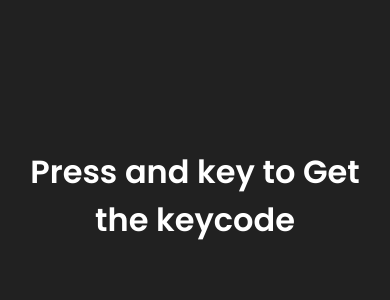
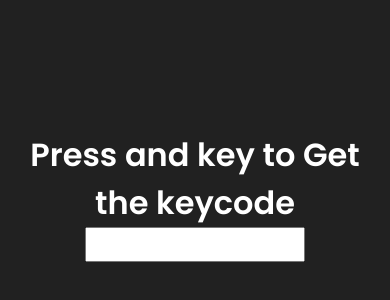
Before and after one commit to Ponna-Rajesh/Mini-project3--KeyCode.github.io, a plain HTML site: page index.html in a window 390 px wide. Shown: the part 226-526 px from the top of the page. Drawn offline with Linux system fonts and the light colour scheme.

Commit message:
Add files via upload

```diff
--- a/index.html
+++ b/index.html
@@ -21,6 +21,7 @@
             <small>e.Code</small>
         </div> -->
         <h1>Press and key to Get the keycode</h1>
+        <input type="text" class="input-text">
     </div>
     <script src="DOM3.js"></script>
 </body>
--- a/styles.css
+++ b/styles.css
@@ -38,3 +38,15 @@ body{
     color: aqua;
     font-size: 20px;
 }
+.input-text{
+    display: none;
+}
+@media (max-width: 46rem){
+    .input-text{
+        display: block;
+        font-family: 'Poppins', sans-serif;
+        display: inline-block;
+        width:220px ;
+        height: 35px;
+    }
+}
```
